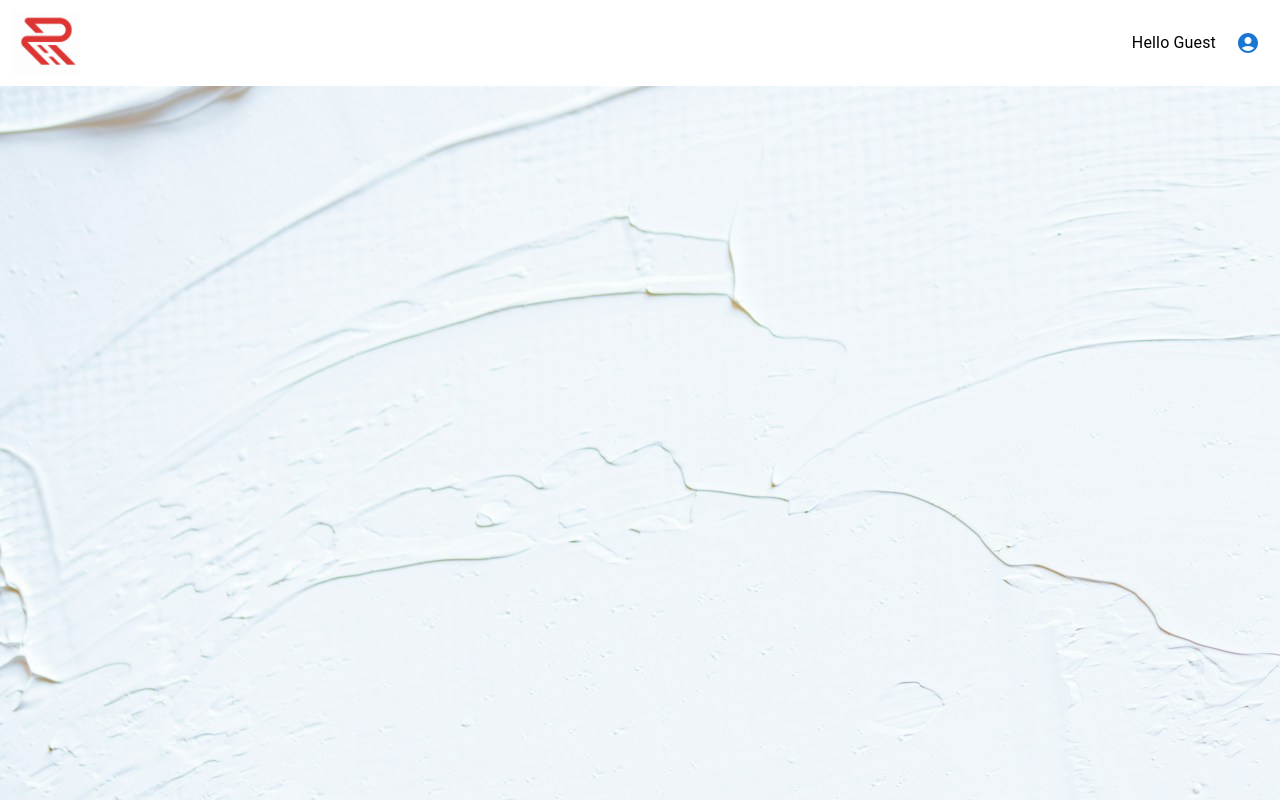
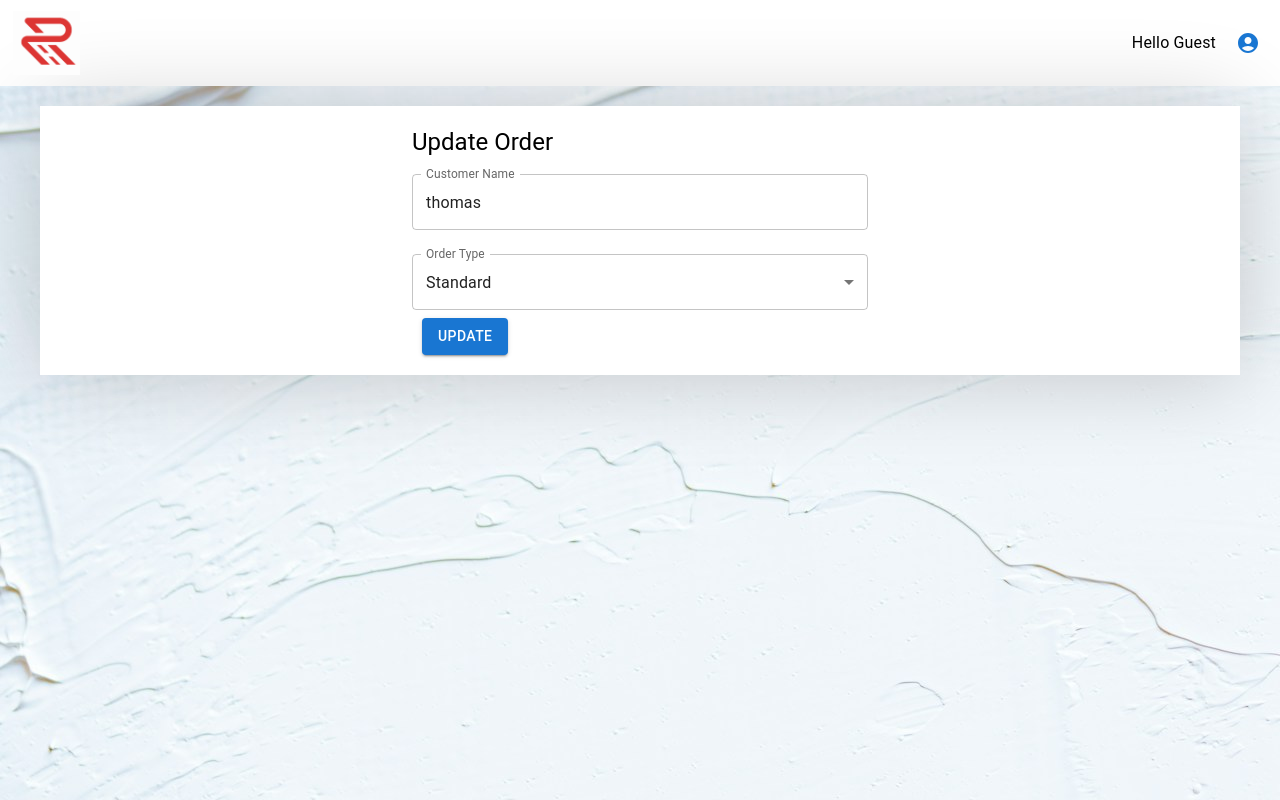
Before and after one commit to Tcviles/redTechTest, a React (Create React App) app: page /update/1 in a window 1280 px wide. Before the commit this address had no page. Built offline with nearby package versions, Linux system fonts and the light colour scheme.

Commit message:
make update button work

```diff
--- a/src/App.tsx
+++ b/src/App.tsx
@@ -6,6 +6,7 @@ import { BrowserRouter, Route, Routes } from 'react-router-dom';
 import CreateOrder from './components/CreateOrder';
 import Header from './components/Header';
 import UpdateUser from './components/UpdateUser';
+import UpdateOrder from './components/UpdateOrder';
 
 const useStyles = tss.create({
   content: {
@@ -31,6 +32,7 @@ function App() {
             <Route path='/' element={<TVTable />} />
             <Route path='/create' element={<CreateOrder />} />
             <Route path='/signin' element={<UpdateUser />} />
+            <Route path='/update/:orderId' element={<UpdateOrder />} />
             </Routes>
         </Container>
       </BrowserRouter>
--- a/src/components/TVTable.tsx
+++ b/src/components/TVTable.tsx
@@ -6,6 +6,7 @@ import { OrderType, StateType } from '../utils/types'
 import { useNavigate } from 'react-router-dom';
 import { useState } from 'react';
 import { deleteOrders } from '../reducers/OrderReducer';
+import EditIcon from '@mui/icons-material/Edit';
 
 const useStyles = tss.create({
     table: {
@@ -71,11 +72,15 @@ function TVTable() {
                                     />
                                 </TableCell>
                                 <TableCell>{order.Id}</TableCell>
-                                <TableCell>{order.CreatedDate}</TableCell>
+                                <TableCell>{new Date(order.CreatedDate).toLocaleDateString()}</TableCell>
                                 <TableCell>{order.CreatedByUsername}</TableCell>
                                 <TableCell>{order.Type}</TableCell>
                                 <TableCell>{order.CustomerName}</TableCell>
-                                <TableCell><Button>Edit</Button></TableCell>
+                                <TableCell>
+                                    <Button onClick={() => navigate(`/update/${order.Id}`)}>
+                                        <EditIcon />
+                                    </Button>
+                                </TableCell>
                             </TableRow>
                         ))}
                     </TableBody>
--- /dev/null
+++ b/src/components/UpdateOrder.tsx
@@ -0,0 +1,95 @@
+import { Button, Grid, MenuItem, TextField, Typography } from '@mui/material';
+import { tss } from 'tss-react';
+import { ChangeEvent, useState } from 'react';
+import { useDispatch, useSelector } from 'react-redux';
+import { updateOrder } from '../reducers/OrderReducer';
+import { StateType, OrderType, OrderTypeEnum } from '../utils/types';
+import { useNavigate, useParams } from 'react-router-dom';
+
+const useStyles = tss.create({
+    container: {
+        background: 'white',
+    },
+    form: {
+        margin: '20px',
+    },
+    button: {
+        marginLeft: '10px',
+    },
+});
+
+function UpdateOrder() {
+    const { classes } = useStyles();
+    const dispatch = useDispatch();
+    const navigate = useNavigate();
+    const orders = useSelector((state: StateType) => state.orders) as OrderType[];
+    const [customer, setCustomer] = useState<string>('');
+    const [orderType, setOrderType] = useState<OrderTypeEnum>(OrderTypeEnum.Standard);
+    const { orderId } = useParams()
+
+    // Assuming initialOrderData is obtained from the store or API
+    const initialOrderData = orders.find(order => order.Id === orderId);
+    const [existingOrder, setExistingOrder] = useState<OrderType | null>(initialOrderData || null);
+
+    const handleCustomerChange = (event: ChangeEvent<HTMLInputElement>) => {
+        setCustomer(event.target.value);
+    };
+
+    const handleOrderTypeChange = (event: ChangeEvent<HTMLInputElement>) => {
+        setOrderType(event.target.value as OrderTypeEnum);
+    };
+
+    const handleSubmit = (event: ChangeEvent<HTMLFormElement>) => {
+        event.preventDefault();
+
+        if (!existingOrder) return;
+
+        dispatch(
+            updateOrder({
+                Id: existingOrder.Id,
+                CustomerName: customer || existingOrder.CustomerName,
+                Type: orderType || existingOrder.Type,
+                CreatedDate: existingOrder.CreatedDate,
+                CreatedByUsername: existingOrder.CreatedByUsername,
+            })
+        );
+
+        navigate('/');
+    };
+
+    return (
+        <Grid container justifyContent="center" className={classes.container}>
+            <form className={classes.form} onSubmit={handleSubmit}>
+                <Typography variant="h5">Update Order</Typography>
+                <TextField
+                    label="Customer Name"
+                    variant="outlined"
+                    fullWidth
+                    value={customer || existingOrder?.CustomerName || ''}
+                    onChange={handleCustomerChange}
+                    margin="normal"
+                />
+                <TextField
+                    select
+                    label="Order Type"
+                    variant="outlined"
+                    fullWidth
+                    value={orderType || existingOrder?.Type || OrderTypeEnum.Standard}
+                    onChange={handleOrderTypeChange}
+                    margin="normal"
+                >
+                    {Object.values(OrderTypeEnum).map((type) => (
+                        <MenuItem key={type} value={type}>
+                            {type}
+                        </MenuItem>
+                    ))}
+                </TextField>
+                <Button type="submit" variant="contained" color="primary" className={classes.button}>
+                    Update
+                </Button>
+            </form>
+        </Grid>
+    );
+}
+
+export default UpdateOrder;
--- a/src/utils/Data.tsx
+++ b/src/utils/Data.tsx
@@ -5,21 +5,21 @@ export const orderList: OrderType[] = [
         Id: "1",
         Type: OrderTypeEnum.Standard,
         CustomerName: "thomas",
-        CreatedDate: 123456,
+        CreatedDate: Date.now(),
         CreatedByUsername: "thomas"
     },
     {
         Id: "2",
         Type: OrderTypeEnum.SaleOrder,
         CustomerName: "ryker",
-        CreatedDate: 123456,
+        CreatedDate: Date.now(),
         CreatedByUsername: "thomas"
     },
     {
         Id: "3",
         Type: OrderTypeEnum.TransferOrder,
         CustomerName: "reyden",
-        CreatedDate: 123456,
+        CreatedDate: Date.now(),
         CreatedByUsername: "thomas"
     }
 ]
```
